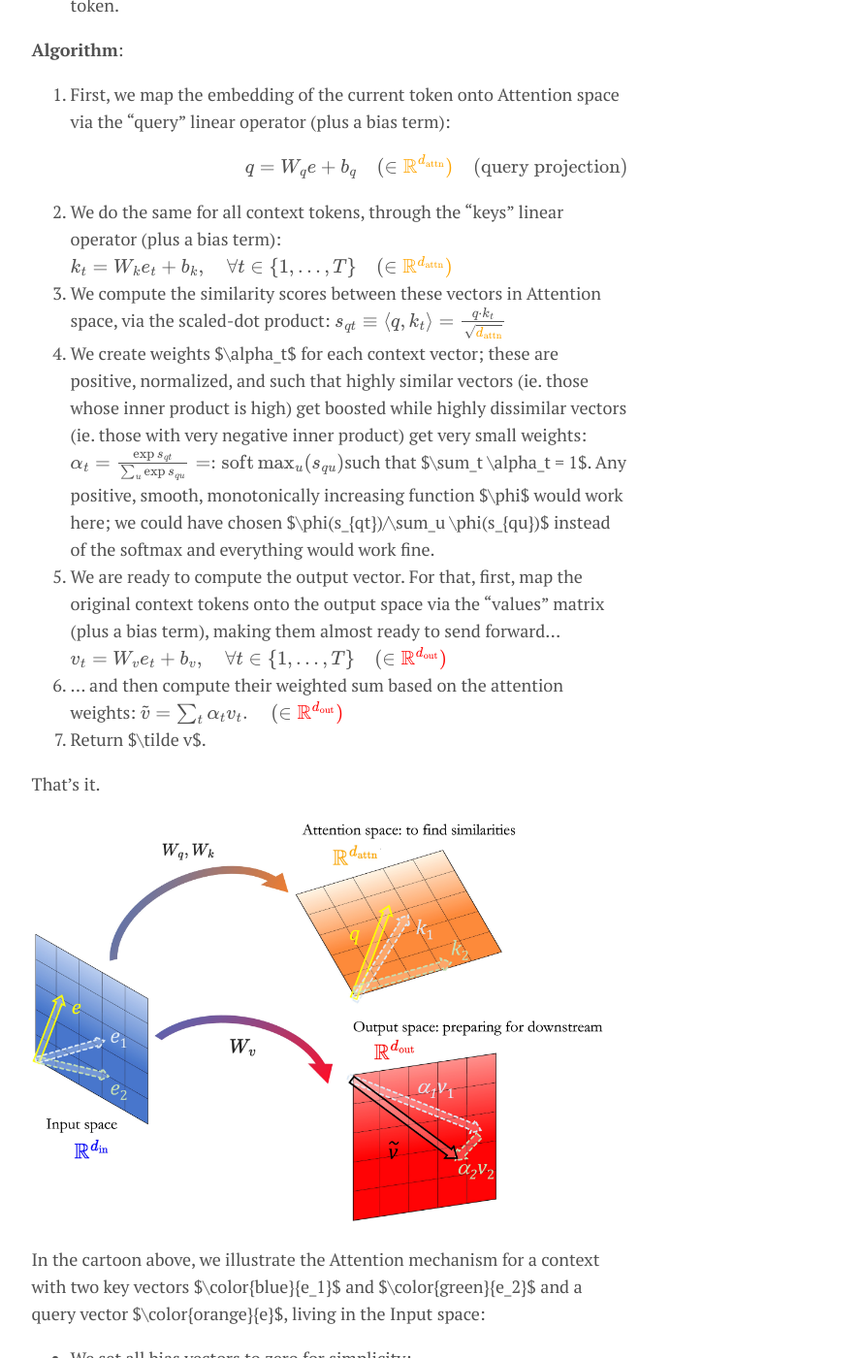
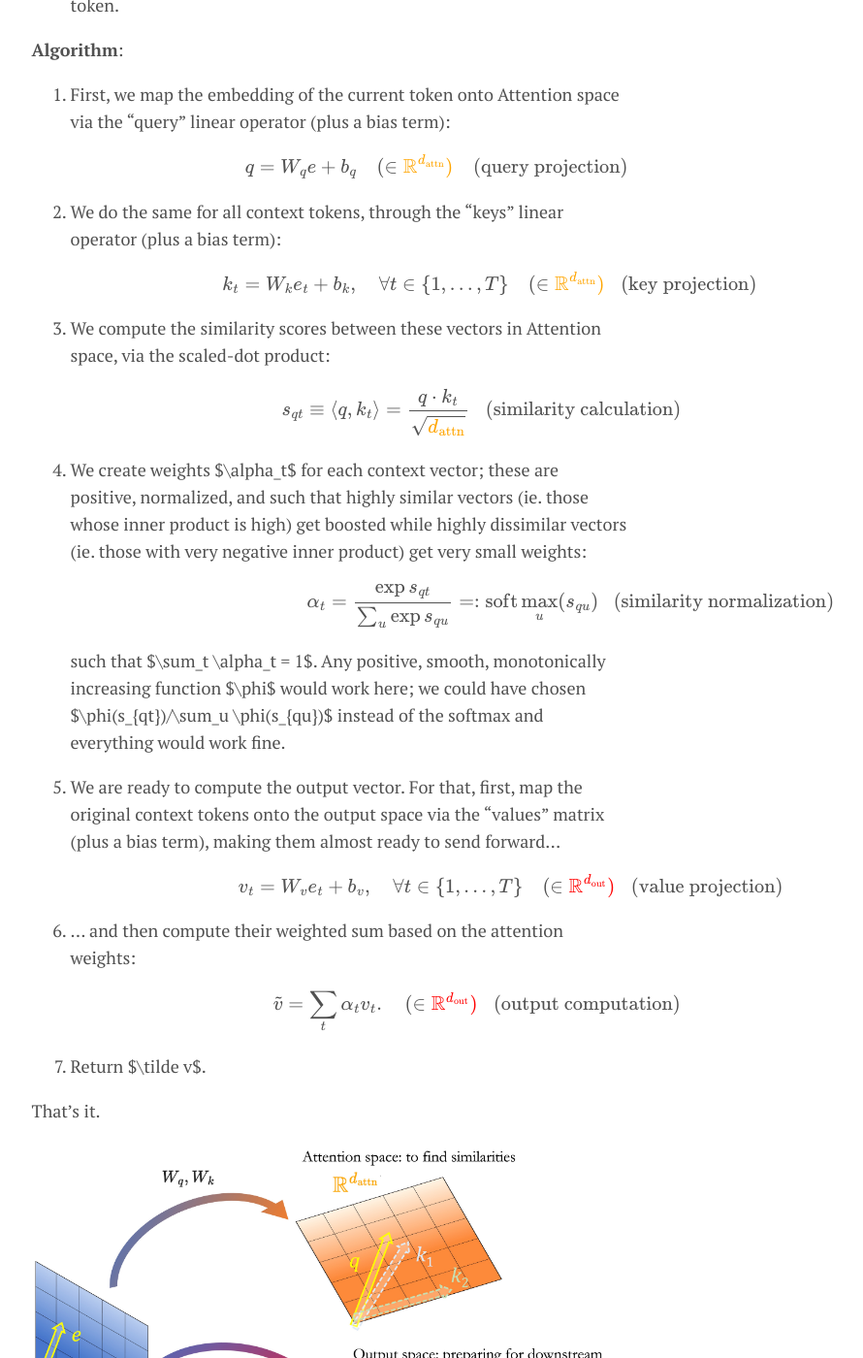
Before and after one commit to takeshimg92/takeshimg92.github.io, a Jekyll site: the page built from _posts/2023-12-18-attention.md, in a window 1280 px wide and 1400 px high, scrolled down 6949 px. Shown: the whole window at 97% size, without its empty margins (300-1190 px from the left). Built offline with Jekyll 4.4.1, drawn with Linux system fonts in a browser that asks for light colours; formulas are drawn with MathJax 3; some of the changed text lies outside the part shown.

Commit message:
finished typing

```diff
--- a/_posts/2023-12-18-attention.md
+++ b/_posts/2023-12-18-attention.md
@@ -35,6 +35,7 @@ The original Transformers paper [(Vaswani et al, 2017)](https://arxiv.org/abs/17
 To make sense of things, I can't help but transpose this notation to a more traditional one where vectors are columns and linear maps happen from left: $x \mapsto A x$. This is also what [Phuong, Hutter (2022)](https://arxiv.org/pdf/2207.09238) do in their notes.
 
 Finally, in what follows, I use $\mathrm{Mat}(n\times m)$ to denote real matrices with $n$ rows and $m$ columns; I find this a bit easier to read than the more common notation $\mathbb R^{n\times m}$.
+
 ### The basic goal of attention is to "stretch and rotate" word embeddings given their contexts
 
 The goal of attention (and, more specifically, self-attention) is to be a layer that helps a neural network look at other words in the input sentence as it encodes a specific word. It provides a way to convert a word and its context into a useful vector representation, to be sent downstream into the neural network.
@@ -50,7 +51,7 @@ Consider a sentence $\mathbf x = [x_1 \; x_2 \; \ldots \; x_T]$ with $T$ tokens.
 
 We will assume an initial embedding layer / function is defined, taking tokens to some vector representation in $d_\mathrm{in}$ dimensions. This construction can be as simple as a lookup table for a one-hot encoded vocabulary: see Algorithms 1 and 2 of [Phuong, Hutter (2022)](https://arxiv.org/pdf/2207.09238).
 
-Now, we consider the attention calculation for a given token $x$ and its context $\{x_t\}_{t=1}^T$ . It is divided in two-parts:
+Now, we consider the attention calculation for a given token $x$ and its context $(x_t)_{t=1}^T$ . It is divided in two-parts:
 * **Similarity calculation**: we "compare" the current token with the others via a properly-chosen operation, namely, an inner product;
 * **Value calculation**: we construct a linear combination of all context vectors, weighted by their similarities to the current token. The resulting vector is a proper weighted sum of all context vectors considering how much "attention" each word gives to the chosen token.
 
@@ -107,7 +108,7 @@ With this preamble done, let's dive into the algorithm:
 
 **Inputs**:
 * $e \in \color{blue}{\mathbb R}^{\color{blue}{d_\mathrm{in}}}$: the embedding of the current token being considered;
-* $e_t \in \color{blue}{\mathbb R}^{\color{blue}{d_\mathrm{in}}},\quad t \in \set{1,\ldots, T}$: the embeddings of the tokens in the current token's context (for self-attention, it can be the words in the sentence the current token belongs to).
+* $e_t \in \color{blue}{\mathbb R}^{\color{blue}{d_\mathrm{in}}},\quad t = 1,\ldots, T$: the embeddings of the tokens in the current token's context (for self-attention, it can be the words in the sentence the current token belongs to).
 
 > **Obs #1**: Notice that the context *may or may not* contain the current token itself - it will contain it in cases such as self-attention where we compare a sentence to itself, but it may not in cases such as cross-attention in a sequence-to-sequence task.
 
@@ -126,11 +127,28 @@ With this preamble done, let's dive into the algorithm:
 
 	$$q = W_q e + b_q\quad (\in \color{orange}{\mathbb R}^{\color{orange}{d_\mathrm{attn}}})\tag{query projection}$$
 
-2. We do the same for all context tokens, through the "keys" linear operator (plus a bias term): $$k_t = W_k e_t + b_k,\quad \forall t \in\set{1,\ldots,T}\quad (\in \color{orange}{\mathbb R}^{\color{orange}{d_\mathrm{attn}}})\tag{``key'' projection}$$
-3. We compute the similarity scores between these vectors in Attention space, via the scaled-dot product: $$s_{qt} \equiv \langle q, k_t\rangle=\frac{q\cdot k_t}{\sqrt{\color{orange}{d_\mathrm{attn}}}}\tag{similarity calculation}$$
-4. We create weights $\alpha_t$ for each context vector; these are positive, normalized, and such that highly similar vectors (ie. those whose inner product is high) get boosted while highly dissimilar vectors (ie. those with very negative inner product) get very small weights: $$\alpha_t = \frac{\exp s_{qt}}{\sum_u \exp s_{qu}} =: \mathrm{soft}\max_u(s_{qu})\tag{similarity normalization}$$such that $\sum_t \alpha_t = 1$. Any positive, smooth, monotonically increasing function $\phi$ would work here; we could have chosen $\phi(s_{qt})/\sum_u \phi(s_{qu})$ instead of the softmax and everything would work fine.
-6. We are ready to compute the output vector. For that, first, map the original context tokens onto the output space via the "values" matrix (plus a bias term), making them almost ready to send forward... $$v_t = W_v e_t+b_v,\quad \forall t \in\set{1,\ldots,T}\quad (\in \color{red}{\mathbb R}^{\color{red}{d_\mathrm{out}}}) \tag{``value'' projection}$$
-7. ... and then compute their weighted sum based on the attention weights: $$\tilde v = \sum_t \alpha_t v_t.\tag{output computation} \quad (\in \color{red}{\mathbb R}^{\color{red}{d_\mathrm{out}}})$$
+2. We do the same for all context tokens, through the "keys" linear operator (plus a bias term):
+
+	$$k_t = W_k e_t + b_k,\quad \forall t \in \{1,\ldots,T\}\quad (\in \color{orange}{\mathbb R}^{\color{orange}{d_\mathrm{attn}}})\tag{key projection}$$
+
+3. We compute the similarity scores between these vectors in Attention space, via the scaled-dot product:
+
+	$$s_{qt} \equiv \langle q, k_t\rangle=\frac{q\cdot k_t}{\sqrt{\color{orange}{d_\mathrm{attn}}}}\tag{similarity calculation}$$
+
+4. We create weights $\alpha_t$ for each context vector; these are positive, normalized, and such that highly similar vectors (ie. those whose inner product is high) get boosted while highly dissimilar vectors (ie. those with very negative inner product) get very small weights:
+
+	$$\alpha_t = \frac{\exp s_{qt}}{\sum_u \exp s_{qu}} =: \mathrm{soft}\max_u(s_{qu})\tag{similarity normalization}$$
+
+	such that $\sum_t \alpha_t = 1$. Any positive, smooth, monotonically increasing function $\phi$ would work here; we could have chosen $\phi(s_{qt})/\sum_u \phi(s_{qu})$ instead of the softmax and everything would work fine.
+
+6. We are ready to compute the output vector. For that, first, map the original context tokens onto the output space via the "values" matrix (plus a bias term), making them almost ready to send forward...
+
+	$$v_t = W_v e_t+b_v,\quad \forall t \in\set{1,\ldots,T}\quad (\in \color{red}{\mathbb R}^{\color{red}{d_\mathrm{out}}}) \tag{value projection}$$
+
+7. ... and then compute their weighted sum based on the attention weights:
+
+	$$\tilde v = \sum_t \alpha_t v_t.\tag{output computation} \quad (\in \color{red}{\mathbb R}^{\color{red}{d_\mathrm{out}}})$$
+
 8. Return $\tilde v$.
 
 That's it.
@@ -142,14 +160,23 @@ In the cartoon above, we illustrate the Attention mechanism for a context with t
 * By mapping the query and key vectors to Attention space, we see that the key $\color{blue}{k_1} = W_k \color{blue}{e_1}$ is close to the query $\color{orange}{q} = W_q \color{orange}{e}$  and thus will get a big weight $\color{blue}{\alpha_1}$ associated to it;
 * In contrast, the key $\color{green}{k_2}$ is almost perpendicular to $\color{orange}{q}$ and will have a small weight $\color{green}{\alpha_2}$ associated to it.
 * We store these values and create, in the output space, the final vector $\tilde v = \color{blue}{\alpha_1 v_1} + \color{green}{\alpha_2 v_2}$ where each $v_i$ comes from applying the $W_v$ matrix to the context embeddings $\color{blue}{e_1}$ and $\color{green}{e_2}$.
-### Thinking in terms of (rough) projections
 
-Recall that, in linear algebra, we can construct the **projection** of a vector $u$ onto a subspace $S$ spanned by an orthonormal basis $\set{v_i}$ as $$\mathrm{proj}_S \;u = \sum_i \langle v_i, u\rangle v_i$$This is very similar, in spirit, to what attention is doing. To see this, let's go full hand-wavy and:
+## Thinking in terms of (rough) projections
+
+Recall that, in linear algebra, we can construct the **projection** of a vector $u$ onto a subspace $S$ spanned by an orthonormal basis $\{v_i\}$ as
+
+$$\mathrm{proj}_S \;u = \sum_i \langle v_i, u\rangle v_i$$
+
+This is, in spirit, similar to what attention is doing. To see this, let's go full hand-wavy and:
 * Ignore the exponentials used in softmax; pretend we just want to use $\langle q, k_t\rangle$ instead of its $\exp$;
 * Assume all dimensions are the same, ie. $\color{blue}{d_\mathrm{in}} = \color{red}{d_\mathrm{out}} = \color{orange}{d_\mathrm{attn}}$;
 * Assume all matrices $W_q, W_k$ and $W_v$ are equal to some matrix $W$. Then, in particular, $k_t = v_t.$
 
-Then, the output computation can be written as $$v = \sum_t \alpha_t v_t \propto\sum_t \langle k_t, q \rangle k_t.$$Now, the expression on the right-hand side is **not** a projection since the $k_t$ are not, generally, orthogonal, nor normalized to 1. I like to think of this expression as a "rough" projection: it is a vector in the space spanned by the $k_t$'s, but it double-counts projections which are linearly dependent of each other, and it gets the scale completely wrong since we are not normalizing anything.
+Then, the output computation can be written as
+
+$$v = \sum_t \alpha_t v_t \propto\sum_t \langle k_t, q \rangle k_t.$$
+
+Now, the expression on the right-hand side is **not** a projection since the $k_t$ are not, generally, orthogonal, nor normalized to 1. I like to think of this expression as a "rough" projection: it is a vector in the space spanned by the $k_t$'s, but it double-counts projections which are linearly dependent of each other, and it gets the scale completely wrong since we are not normalizing anything.
 
 ## Parallelizing Attention
 
@@ -173,11 +200,32 @@ Also, we drop the colors on the different spaces :)
 * $\tilde V \in \mathrm{Mat}(d_\mathrm{out} \times L_Z)$: matrix containing total weighted values of all context tokens considered.
 
 **Algorithm**:
-* As before, we map query embeddings to Attention space via $$Q = W_q X+ b_q\mathbf 1 \quad (\in \mathrm{Mat}(d_\mathrm{attn}\times L_X))$$where $\mathbf 1$ is a column vector with all elements equal to 1.
-* Similarly, we map key embeddings to Attention space via $$K = W_kZ+b_k\mathbf 1\quad (\in \mathrm{Mat}(d_\mathrm{attn}\times L_Z))$$
-* We compute similarity scores as $$\alpha=\mathrm{softmax}\left(\frac{K^T Q}{\sqrt{d_\mathrm{attn}}}\right) \quad (\in \mathrm{Mat}(L_Z\times L_X))$$with the override of the softmax functions to matrices in $\mathrm{Mat}(L_z \times L_X)$ defined component-wise as $$\mathrm{softmax}(A)_{z,x}:= \frac{\exp A_{z,x}}{\sum_{z'} \exp A_{z',x}}.$$
-* To obtain the output, we need to first map all key vectors to the Output space, via $$V=W_vZ+b_v \mathbf 1 \quad (\in \mathrm{Mat}(d_\mathrm{out}\times L_Z))$$and then act on them with the weights: $$\tilde V = V \alpha = V \;\mathrm{softmax}\left(\frac{K^T Q}{\sqrt{d_\mathrm{attn}}}\right) \quad (\in \mathrm{Mat}(d_\mathrm{out} \times L_Z)).$$
-Hence, we get a final matrix which contains the output vector for all context vectors. This last formula is, in our notation, the
+* As before, we map query embeddings to Attention space via
+
+	$$Q = W_q X+ b_q\mathbf 1 \quad (\in \mathrm{Mat}(d_\mathrm{attn}\times L_X))$$
+
+	where $\mathbf 1$ is a column vector with all elements equal to 1.
+* Similarly, we map key embeddings to Attention space via
+
+	$$K = W_kZ+b_k\mathbf 1\quad (\in \mathrm{Mat}(d_\mathrm{attn}\times L_Z))$$
+
+* We compute similarity scores as
+
+	$$\alpha=\mathrm{softmax}\left(\frac{K^T Q}{\sqrt{d_\mathrm{attn}}}\right) \quad (\in \mathrm{Mat}(L_Z\times L_X))$$
+
+	with the override of the softmax functions to matrices in $\mathrm{Mat}(L_z \times L_X)$ defined component-wise as
+
+	$$\mathrm{softmax}(A)_{z,x}:= \frac{\exp A_{z,x}}{\sum_{z'} \exp A_{z',x}}.$$
+
+* To obtain the output, we need to first map all key vectors to the Output space, via
+
+	$$V=W_vZ+b_v \mathbf 1 \quad (\in \mathrm{Mat}(d_\mathrm{out}\times L_Z))$$
+
+	and then act on them with the weights:
+
+	$$\tilde V = V \alpha = V \;\mathrm{softmax}\left(\frac{K^T Q}{\sqrt{d_\mathrm{attn}}}\right) \quad (\in \mathrm{Mat}(d_\mathrm{out} \times L_Z)).$$
+
+	Hence, we get a final matrix which contains the output vector for all context vectors. This last formula is, in our notation, the
 
 ## References
 
```
